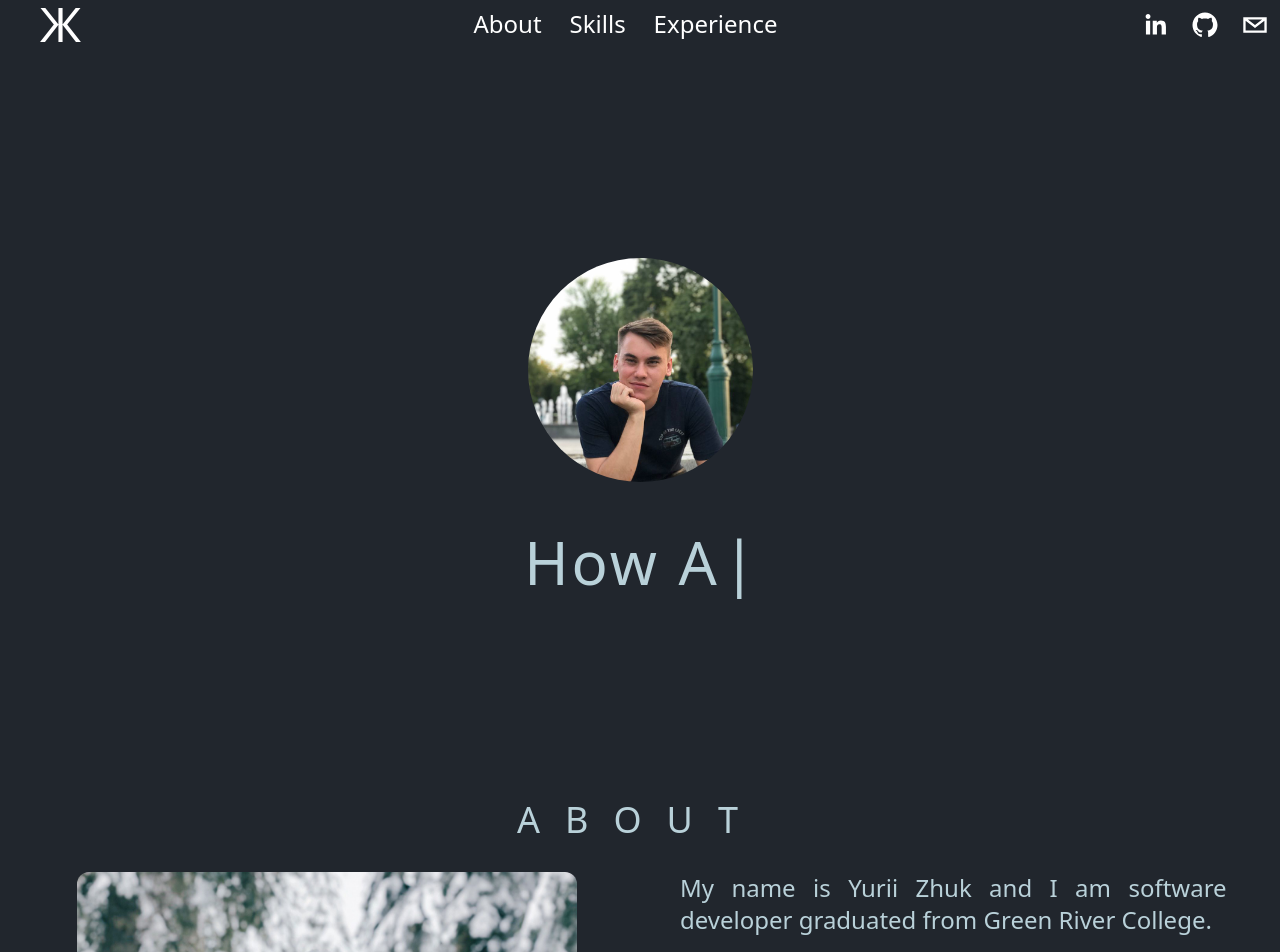
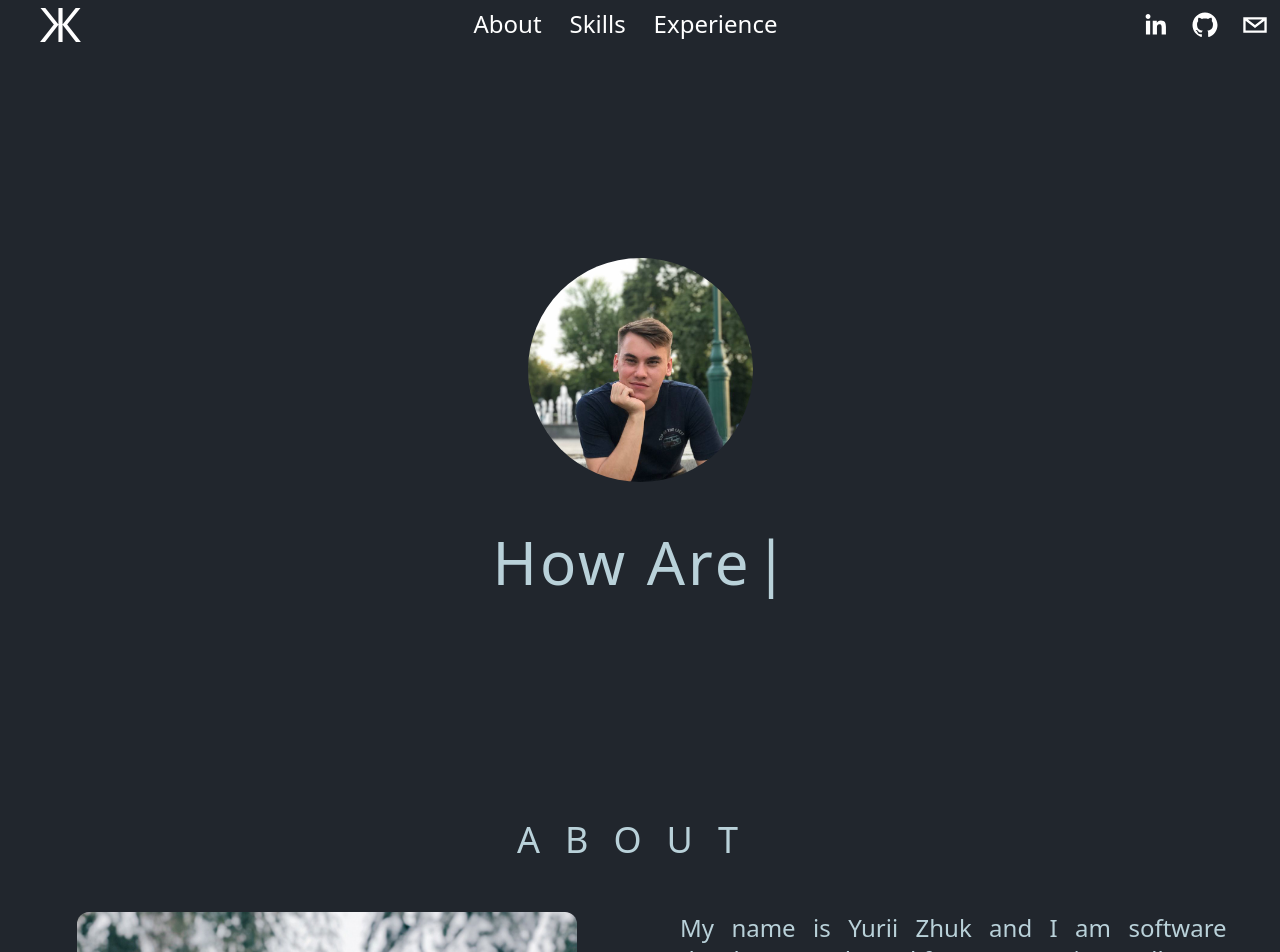
Before and after one commit to Zhuk314/portfolio_v3.0, a Next.js app: page / in a window 1280 px wide. Shown: the top 952 px of the page. Built offline with nearby package versions, Linux system fonts and the light colour scheme.

Commit message:
Added padding to title styles

```diff
--- a/styles/globals.css
+++ b/styles/globals.css
@@ -8,6 +8,6 @@
   }
 
   .title {
-    @apply text-3xl tracking-[10px] md:tracking-[25px] uppercase md:text-4xl text-textPrimary;
+    @apply text-3xl tracking-[10px] md:tracking-[25px] uppercase md:text-4xl text-textPrimary p-5;
   }
 }
```
